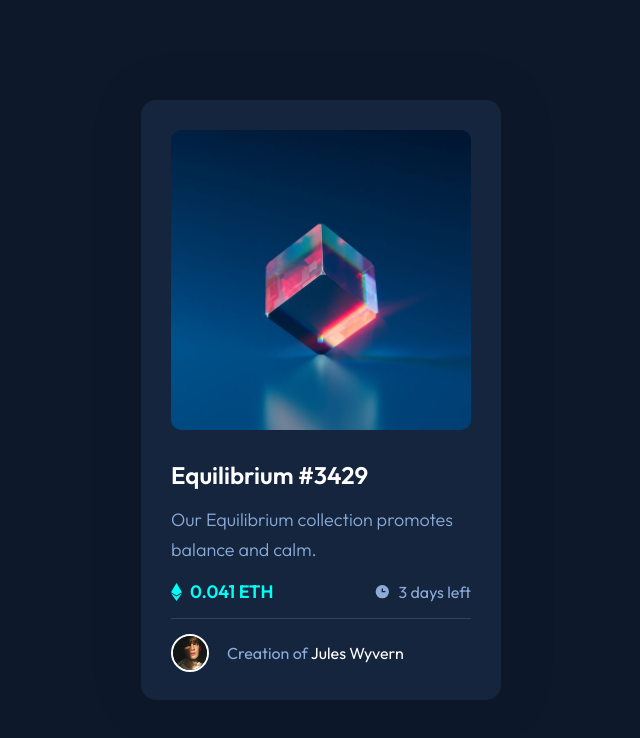
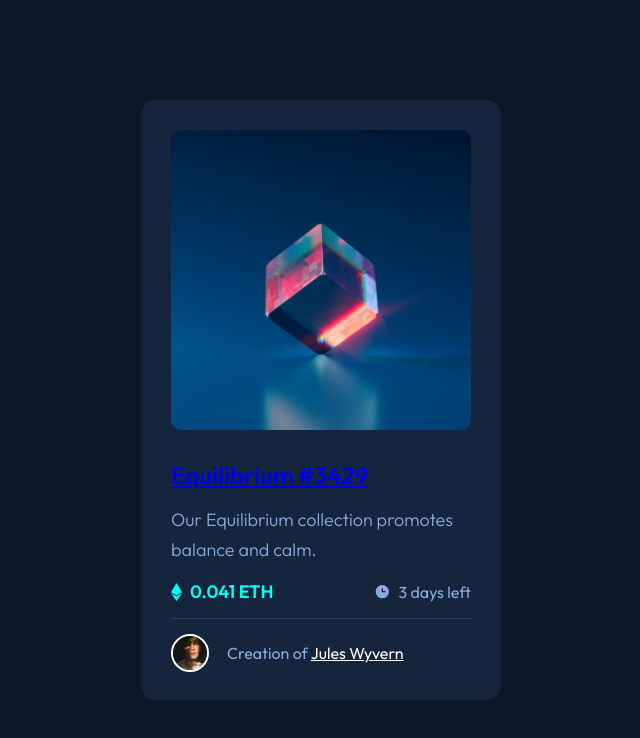
Before and after one commit to alexandre-joliet/FEM-NFT_preview_card_component, a plain HTML site: page index.html in a window 1280 px wide. Shown: the whole page, without its empty margins (319-959 px from the left). Drawn offline with Linux system fonts and the light colour scheme.

Commit message:
Add anchor tags

```diff
--- a/index.html
+++ b/index.html
@@ -16,12 +16,12 @@
   <main class="container">
 
     <div class="card-picture">
-      <img class="main-picture" src="images/image-equilibrium.jpg" alt="Equilibrium">
+      <a href="#"><img class="main-picture" src="images/image-equilibrium.jpg" alt="Equilibrium"></a>
       <img class="hover-picture" src="images/icon-view.svg" alt="view-icon">
     </div>
 
     <div class="card-title">
-      <h1>Equilibrium #3429</h1>
+      <h1><a class ="title" href="#">Equilibrium #3429</a></h1>
     </div>
 
     <div class="card-description">
@@ -45,7 +45,7 @@
 
     <div class="card-author">
       <img class="avatar" src="images/image-avatar.png" alt="Avatar">
-      <p>Creation of <div class="author">Jules Wyvern</div></p>
+      <p>Creation of <a class="author" href="#">Jules Wyvern</a></p>
     </div>
 
   </main>
```
